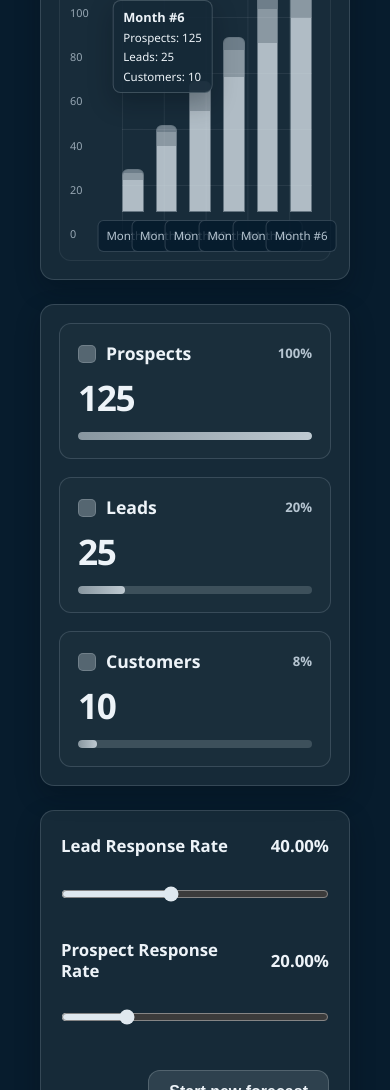
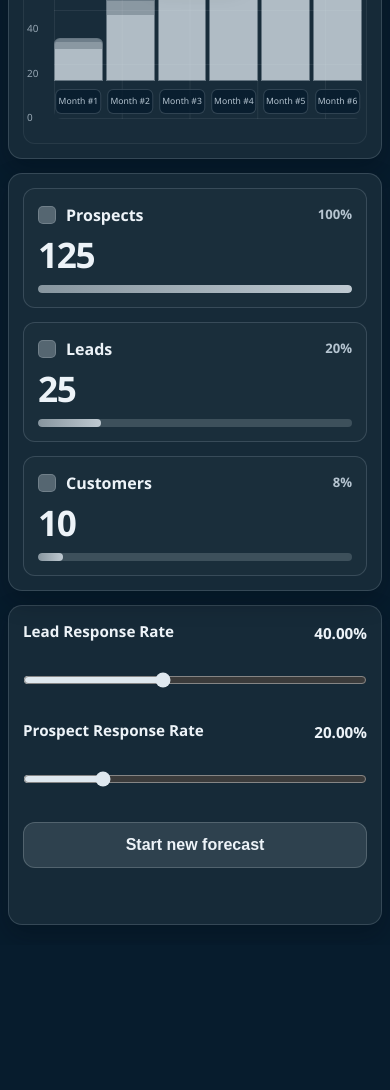
Before and after one commit to vchakarova1/lead-predictor, a plain HTML site: page index.html in a window 390 px wide. Shown: the part 910-2000 px from the top of the page. After the commit the page ends 1855 px from the top, so only its background shows below. Drawn offline with Linux system fonts and the light colour scheme.

Commit message:
Style: Improve responsive mobile layout
- Added responsive CSS media queries for screens 768px wide and below.
- Improved the dashboard, form controls, result cards, and chart layout on mobile devices.
- Prevented horizontal overflow and kept chart tooltips readable on small screens.
- Preserved the existing desktop design and calculator functionality.

```diff
--- a/style.css
+++ b/style.css
@@ -498,3 +498,181 @@ button:active {
     align-items: flex-start;
   }
 }
+
+@media (max-width: 768px) {
+  body {
+    padding: 12px 10px;
+  }
+
+  .app-shell {
+    padding: 12px 0;
+  }
+
+  .app-header {
+    gap: 10px;
+    margin-bottom: 14px;
+    padding: 4px 2px 12px;
+  }
+
+  .app-header h1 {
+    font-size: 1.8rem;
+  }
+
+  .app-subtitle {
+    font-size: 0.7rem;
+  }
+
+  .dashboard-layout {
+    gap: 14px;
+  }
+
+  .settings-panel,
+  .main-panel,
+  .results-panel,
+  .controls-panel {
+    width: 100%;
+    min-width: 0;
+    padding: 14px;
+  }
+
+  .settings-panel,
+  .results-panel {
+    gap: 14px;
+  }
+
+  input,
+  select,
+  input[type="range"],
+  button {
+    max-width: 100%;
+  }
+
+  .main-panel {
+    min-height: 0;
+  }
+
+  .chart-section {
+    gap: 12px;
+  }
+
+  .chart-container {
+    min-height: 320px;
+    padding: 24px 8px 8px;
+    overflow: hidden;
+  }
+
+  .forecast-helper {
+    top: 8px;
+    max-width: calc(100% - 20px);
+    font-size: 0.66rem;
+  }
+
+  .chart-scale {
+    left: 6px;
+    font-size: 0.62rem;
+  }
+
+  .chart-bars {
+    gap: 6px;
+    height: 270px;
+    min-height: 270px;
+    padding-left: 30px;
+    padding-bottom: 38px;
+  }
+
+  .chart-bars::before {
+    left: 30px;
+  }
+
+  .chart-bar {
+    min-width: 0;
+  }
+
+  .bar-label {
+    max-width: calc(100% + 12px);
+    overflow: hidden;
+    padding: 5px 4px;
+    font-size: 0.6rem;
+    text-overflow: clip;
+  }
+
+  .chart-tooltip {
+    left: 50%;
+    top: 20%;
+    max-width: calc(100% - 44px);
+    padding: 7px 8px;
+    font-size: 0.64rem;
+    overflow-wrap: anywhere;
+  }
+
+  .chart-tooltip strong {
+    font-size: 0.7rem;
+  }
+
+  .result-card {
+    min-height: 120px;
+    padding: 14px;
+  }
+
+  .result-card h3 {
+    font-size: 1rem;
+  }
+
+  .result-value {
+    font-size: 2.2rem;
+  }
+
+  .controls-panel {
+    gap: 18px;
+    margin-top: 14px;
+    padding: 16px 14px;
+  }
+
+  .slider-label-row {
+    align-items: flex-start;
+  }
+
+  .slider-label-row label,
+  output {
+    font-size: 0.95rem;
+  }
+
+  .controls-actions {
+    margin-top: 2px;
+  }
+
+  button {
+    width: 100%;
+    min-height: 46px;
+  }
+}
+
+@media (max-width: 420px) {
+  body {
+    padding: 8px;
+  }
+
+  .chart-container {
+    padding-left: 4px;
+    padding-right: 4px;
+  }
+
+  .chart-bars {
+    gap: 3px;
+    padding-left: 26px;
+  }
+
+  .chart-bars::before {
+    left: 26px;
+  }
+
+  .chart-scale {
+    left: 3px;
+  }
+
+  .bar-label {
+    font-size: 0.54rem;
+    padding-left: 2px;
+    padding-right: 2px;
+  }
+}
```
